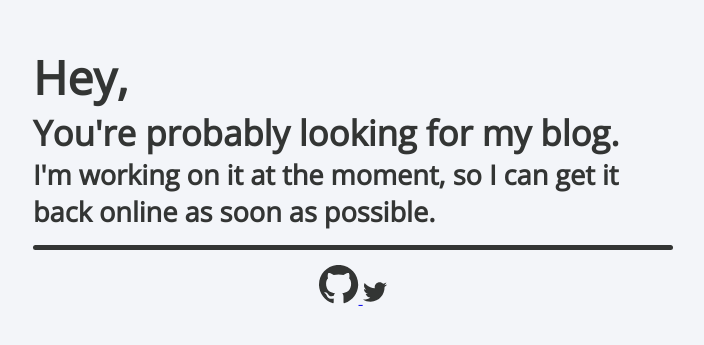
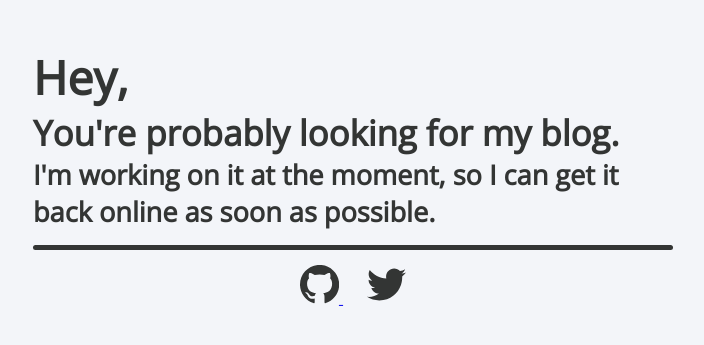
Before and after one commit to DantchoLV9/dantcho-personal-website-down, a plain HTML site: page index.html in a window 1280 px wide. Shown: the part 223-568 px from the top of the page, without its empty margins (287-991 px from the left). Drawn offline with nearby package versions, Linux system fonts and the light colour scheme.

Commit message:
Updated Twitter Social Media Icon Link Style

```diff
--- a/index.html
+++ b/index.html
@@ -19,11 +19,11 @@
             </div>
             <hr>
             <div class="links">
-                <a href="https://github.com/DantchoLV9">
+                <a href="https://github.com/DantchoLV9" style="padding-right: 1.5rem">
                     <svg xmlns="http://www.w3.org/2000/svg" width="2.45rem" height="2.45rem" viewBox="0 0 24 24"><path d="M12 0c-6.626 0-12 5.373-12 12 0 5.302 3.438 9.8 8.207 11.387.599.111.793-.261.793-.577v-2.234c-3.338.726-4.033-1.416-4.033-1.416-.546-1.387-1.333-1.756-1.333-1.756-1.089-.745.083-.729.083-.729 1.205.084 1.839 1.237 1.839 1.237 1.07 1.834 2.807 1.304 3.492.997.107-.775.418-1.305.762-1.604-2.665-.305-5.467-1.334-5.467-5.931 0-1.311.469-2.381 1.236-3.221-.124-.303-.535-1.524.117-3.176 0 0 1.008-.322 3.301 1.23.957-.266 1.983-.399 3.003-.404 1.02.005 2.047.138 3.006.404 2.291-1.552 3.297-1.23 3.297-1.23.653 1.653.242 2.874.118 3.176.77.84 1.235 1.911 1.235 3.221 0 4.609-2.807 5.624-5.479 5.921.43.372.823 1.102.823 2.222v3.293c0 .319.192.694.801.576 4.765-1.589 8.199-6.086 8.199-11.386 0-6.627-5.373-12-12-12z"/></svg>
                 </a>
                 <a href="https://twitter.com/DantchoLV9">
-                    <svg xmlns="http://www.w3.org/2000/svg" width="24" height="24" viewBox="0 0 24 24"><path d="M24 4.557c-.883.392-1.832.656-2.828.775 1.017-.609 1.798-1.574 2.165-2.724-.951.564-2.005.974-3.127 1.195-.897-.957-2.178-1.555-3.594-1.555-3.179 0-5.515 2.966-4.797 6.045-4.091-.205-7.719-2.165-10.148-5.144-1.29 2.213-.669 5.108 1.523 6.574-.806-.026-1.566-.247-2.229-.616-.054 2.281 1.581 4.415 3.949 4.89-.693.188-1.452.232-2.224.084.626 1.956 2.444 3.379 4.6 3.419-2.07 1.623-4.678 2.348-7.29 2.04 2.179 1.397 4.768 2.212 7.548 2.212 9.142 0 14.307-7.721 13.995-14.646.962-.695 1.797-1.562 2.457-2.549z"/></svg>
+                    <svg xmlns="http://www.w3.org/2000/svg" width="2.45rem" height="2.45rem" viewBox="0 0 24 24"><path d="M24 4.557c-.883.392-1.832.656-2.828.775 1.017-.609 1.798-1.574 2.165-2.724-.951.564-2.005.974-3.127 1.195-.897-.957-2.178-1.555-3.594-1.555-3.179 0-5.515 2.966-4.797 6.045-4.091-.205-7.719-2.165-10.148-5.144-1.29 2.213-.669 5.108 1.523 6.574-.806-.026-1.566-.247-2.229-.616-.054 2.281 1.581 4.415 3.949 4.89-.693.188-1.452.232-2.224.084.626 1.956 2.444 3.379 4.6 3.419-2.07 1.623-4.678 2.348-7.29 2.04 2.179 1.397 4.768 2.212 7.548 2.212 9.142 0 14.307-7.721 13.995-14.646.962-.695 1.797-1.562 2.457-2.549z"/></svg>
                 </a>
             </div>
         </div>
```
